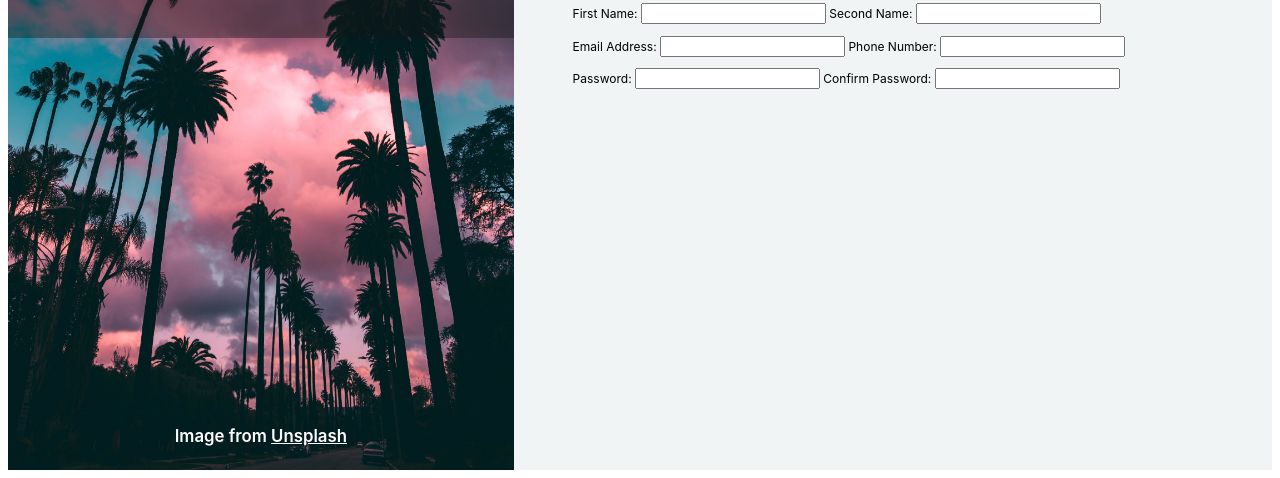
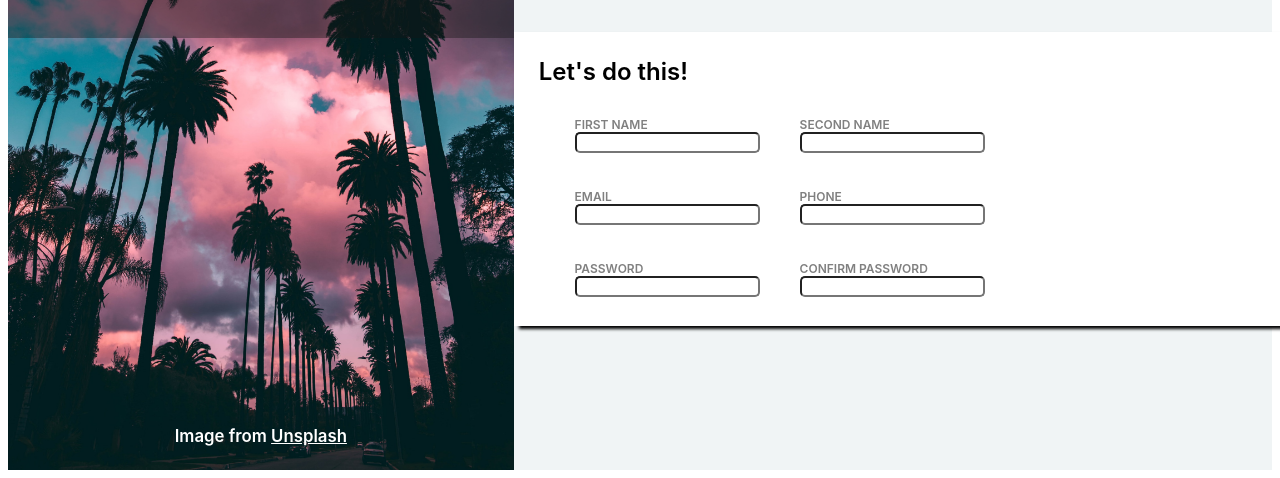
Before and after one commit to pixmaate/odin-signupform, a plain HTML site: page index.html in a window 1280 px wide. Shown: the part 338-816 px from the top of the page. Drawn offline with Linux system fonts and the light colour scheme; a web font is replaced by a local one.

Commit message:
added form body and main CSS

```diff
--- a/index.html
+++ b/index.html
@@ -30,29 +30,70 @@
             <div>
                 You know you want to.
             </div>
+
+        </div>
+        <div class="formWrapper">
             <form action="example.com/path" method="post">
+                <div class="formBody">
                     <legend>Let's do this!</legend>
 
                     <fieldset>
-                    <label for="first_name">First Name:</label>
+                        <ul>
+                            <li>
+                                <label for="first_name">FIRST NAME</label>
+                            </li>
+                            <li>
                                 <input type="text" name="first_name" id="first_name">
-                    <label for="second_name">Second Name:</label>
+                            </li>
+                        </ul>
+                        <ul>
+                            <li>
+                                <label for="second_name">SECOND NAME</label>
+                            </li>
+                            <li>
                                 <input type="text" name="second_name" id="second_name">
+                            </li>
+                        </ul>
                     </fieldset>
 
                     <fieldset>
-                    <label for="email">Email Address:</label>
+                        <ul>
+                            <li>
+                                <label for="email">EMAIL</label>
+                            </li>
+                            <li>
                                 <input type="email" name="email" id="email">
-                    <label for="phone">Phone Number:</label>
+                            </li>
+                        </ul>
+                        <ul>
+                            <li>
+                                <label for="phone">PHONE</label>
+                            </li>
+                            <li>
                                 <input type="text" name="phone" id="phone">
+                            </li>
+                        </ul>
                     </fieldset>
 
                     <fieldset>
-                    <label for="password_1">Password:</label>
+                        <ul>
+                            <li>
+                                <label for="password_1">PASSWORD</label>
+                            </li>
+                            <li>
                                 <input type="password" name="password_1" id="password_1">
-                    <label for="password_2">Confirm Password:</label>
+                            </li>
+                        </ul>
+                        <ul>
+                            <li>
+                                <label for="password_2">CONFIRM PASSWORD</label>
+                            </li>
+                            <li>
                                 <input type="password" name="password_2" id="password_2">
+                            </li>
+                        </ul>
                     </fieldset>
+                </div>
 
             </form>
         </div>
--- a/style.css
+++ b/style.css
@@ -46,6 +46,18 @@ body {
     font-family: 'Alumni Sans Collegiate One', sans-serif;
 }
 
+legend {
+    font-size: 1rem;
+    padding: 2%;
+    color: black;
+}
+
+li {
+    list-style: none;
+}
+
+
+
 .contentWrapper {
     width: 60%;
     background-color: rgb(240, 244, 245);
@@ -56,10 +68,24 @@ body {
 form {
     font-size: 0.5rem;
     width: 100%;
+    color: gray;
+    font-weight: 600;
 }
 
 fieldset {
     border-style: none;
+    display: flex;
+}
+
+input {
+    border-radius: 5px;
+}
+
+.formBody {
+    background-color: white;
+    width: 100%;
+    padding: 10px;
+    box-shadow: 5px 3px 3px black;
 }
 
 #odinLogo {
```
Lines whose indentation alone changed are shown as unchanged.
